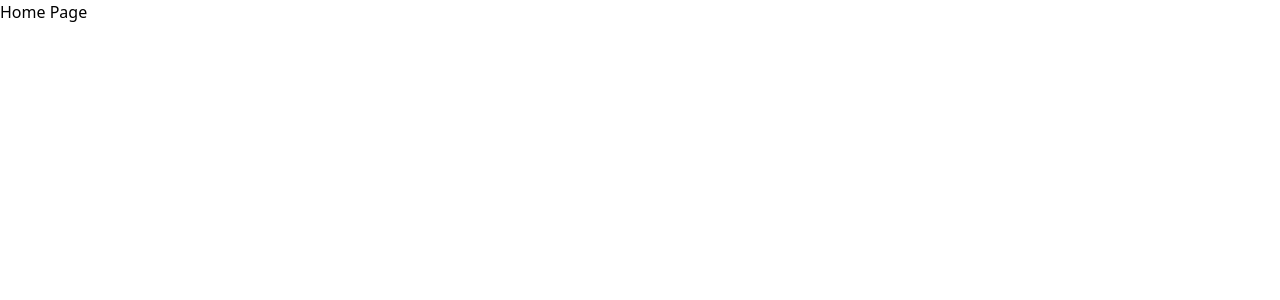
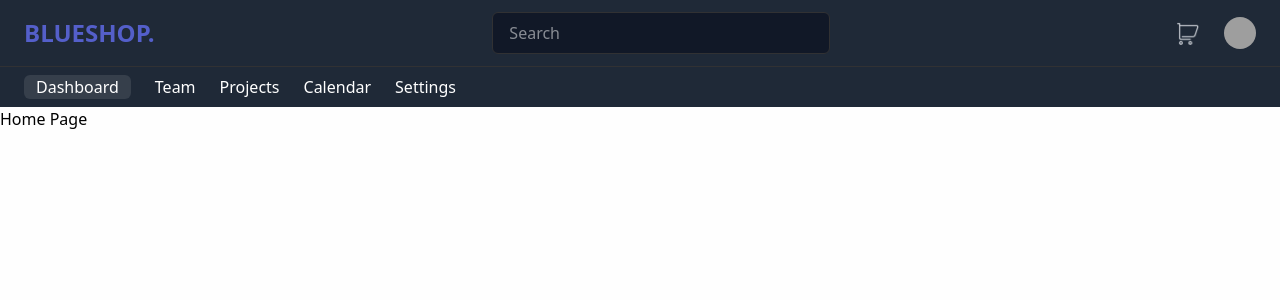
Before and after one commit to Non-Spk/react-mini-ecommerce-app, a React (Vite) app: page / in a window 1280 px wide. Shown: the top 300 px of the page. Built offline with nearby package versions, Linux system fonts and the light colour scheme; grey boxes are pictures that could not be loaded.

Commit message:
Add global navbar

```diff
--- a/src/App.tsx
+++ b/src/App.tsx
@@ -1,7 +1,23 @@
 import AppRouter from "@router/AppRouter";
+import { colorTheme } from "@utils/colorTheme";
+import Navbar from "@components/Navbar";
 
 function App() {
-    return < AppRouter />
+    return (
+        <>
+            <style>{`
+                :root {
+                    --background: ${colorTheme.background};
+                    --textDark: ${colorTheme.textDark};
+                }
+            `}</style>
+
+            <div className="min-h-screen bg-(--background) text-(--textDark)">
+                <Navbar />
+                <AppRouter />
+            </div>
+        </>
+    );
 }
 
-export default App
+export default App;
--- /dev/null
+++ b/src/components/Navbar.tsx
@@ -0,0 +1,156 @@
+import { useState } from "react";
+import { colorTheme } from "@utils/colorTheme";
+
+// ---------- Logo ----------
+const Logo = () => {
+    const logoText = "BLUESHOP.";
+    return (
+        <>
+            <style>{`
+                :root {
+                    --logoColor: ${colorTheme.logo};
+                }
+            `}</style>
+            <div className="flex items-center gap-2">
+                <span className="text-(--logoColor) text-2xl font-bold">{logoText}</span>
+            </div>
+        </>
+    );
+};
+
+// ---------- Search Box ----------
+interface SearchBoxProps {
+    search: string;
+    setSearch: (value: string) => void;
+}
+const SearchBox = ({ search, setSearch }: SearchBoxProps) => {
+    const handleSearch = (event: React.FormEvent<HTMLFormElement>) => {
+        event.preventDefault();
+        console.log("Search:", search);
+    };
+
+    return (
+        <>
+            <style>{`
+                :root {
+                    --backgroundSearchBox: ${colorTheme.backgroundSearchBox};
+                    --textLight: ${colorTheme.textLight};
+                    --border: ${colorTheme.border};
+                    --focusRing: ${colorTheme.focusRing};
+                }
+            `}</style>
+            <form onSubmit={handleSearch} className="flex-1 flex justify-center">
+                <div className="w-1/3">
+                    <input
+                        type="text"
+                        placeholder="Search"
+                        value={search}
+                        onChange={(e) => setSearch(e.target.value)}
+                        className="w-full bg-(--backgroundSearchBox)
+                        text-(--text) rounded-md px-4 py-2 border border-(--border)
+                        outline-none focus:ring-2 focus:ring-(--focusRing)"
+                    />
+                </div>
+            </form>
+        </>
+    );
+};
+
+// ---------- Right Icons ----------
+const RightIcons = () => {
+    return (
+        <>
+            <style>{`
+                :root {
+                    --textLight: ${colorTheme.textLight};
+                    --text: ${colorTheme.text};
+                    --background: ${colorTheme.background};
+                }
+            `}</style>
+            <div className="flex items-center gap-4">
+                <button
+                    className="text-(--textLight) hover:text-(--text) p-2 rounded-full hover:bg-(--background)/10 transition-colors"
+                >
+                    <img src="/images/icons8-cart-100.png" className="w-6 h-6" />
+                </button>
+                <img src="https://i.pravatar.cc/40" className="w-8 h-8 rounded-full" />
+            </div>
+        </>
+    );
+};
+
+
+// ---------- Menu Button ----------
+interface MenuButtonProps {
+    text: string;
+    active: boolean;
+    onClick: () => void;
+}
+
+const MenuButton = ({ text, active, onClick }: MenuButtonProps) => {
+    return (
+        <>
+            <style>{`
+                :root {
+                    --textLight: ${colorTheme.textLight};
+                    --background: ${colorTheme.background};
+                }
+            `}</style>
+            <a
+                className={active ? "px-3 bg-(--background)/10 rounded-md" : "hover:text-(--textLight) cursor-pointer"}
+                onClick={onClick}
+            >
+                {text}
+            </a>
+        </>
+    );
+};
+
+// ---------- Menu Bar ----------
+const MenuBar = () => {
+    const menuItems = ["Dashboard", "Team", "Projects", "Calendar", "Settings"];
+    const [activeMenu, setActiveMenu] = useState("Dashboard");
+
+    return (
+        <>
+            <style>{`
+                :root {
+                    --border: ${colorTheme.border};
+                }
+            `}</style>
+            <div className="flex gap-6 px-6 py-2 border-t border-(--border)">
+                {menuItems.map((item) => (
+                    <MenuButton
+                        key={item}
+                        text={item}
+                        active={activeMenu === item}
+                        onClick={() => setActiveMenu(item)}
+                    />
+                ))}
+            </div>
+        </>
+    );
+};
+
+// ---------- Navbar ----------
+export default function Navbar() {
+    const [search, setSearch] = useState("");
+    return (
+        <>
+            <style>{`
+                :root {
+                    --backgroundDark: ${colorTheme.backgroundDark};
+                    --text: ${colorTheme.text};
+                }
+            `}</style>
+            <nav className="w-full bg-(--backgroundDark) text-(--text)">
+                <div className="flex items-center justify-between px-6 py-3">
+                    <Logo />
+                    <SearchBox search={search} setSearch={setSearch} />
+                    <RightIcons />
+                </div>
+                <MenuBar />
+            </nav>
+        </>
+    );
+}
--- /dev/null
+++ b/src/utils/colorTheme.ts
@@ -0,0 +1,11 @@
+export const colorTheme = {
+  background: "#FEFEFE",
+  backgroundDark: "#1F2937",
+  backgroundSearchBox: "#111827",
+  border: "#313133",
+  focusRing: "#2563EB",
+  logo: "#545FCA",
+  textDark: "#000000",
+  textLight: "#DEDEE0",
+  text: "#FFFFFF",
+};
```
Also changed, not shown: public/images/icons8-cart-100.png (added).
